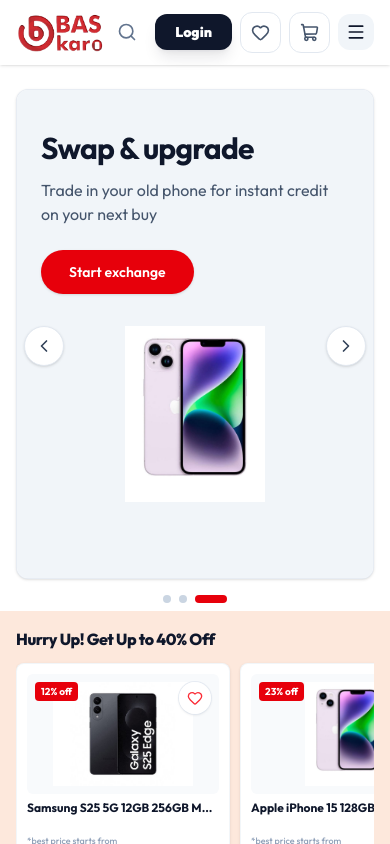
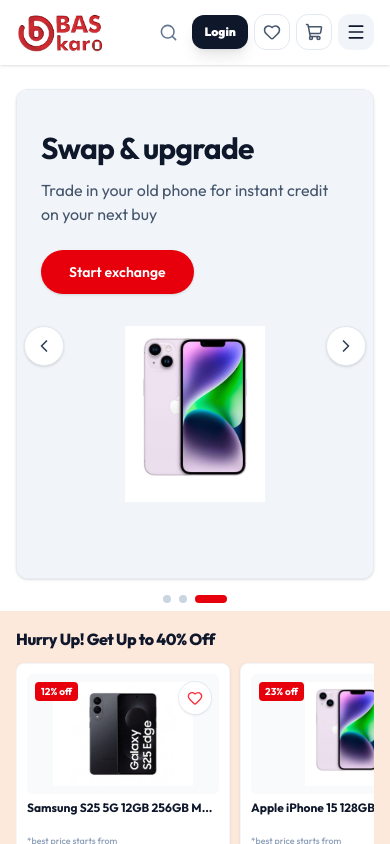
Before and after one commit to shrawani1619/baskaro-frontend, a React (Vite) app: page / in a window 390 px wide. Shown: the top 844 px of the page. Built offline with nearby package versions, Linux system fonts and the light colour scheme.

Commit message:
responsive for all

```diff
--- a/src/components/LandingNavbar.jsx
+++ b/src/components/LandingNavbar.jsx
@@ -142,7 +142,7 @@ export function LandingNavbar() {
 
   return (
     <header className="sticky top-0 z-[100] w-full border-b border-white/10 bg-white/95 shadow-sm backdrop-blur-xl supports-[backdrop-filter]:bg-white/90">
-      <div className="flex h-16 w-full items-center justify-between gap-4 px-4 sm:px-6 lg:h-20 lg:px-12">
+      <div className="flex h-16 w-full items-center justify-between gap-4 px-4 sm:px-6 md:h-20 lg:px-12">
         <div className="flex flex-1 items-center justify-start">
           <Link
             to="/"
@@ -152,12 +152,12 @@ export function LandingNavbar() {
             <img
               src="/logo.png"
               alt="BAS karo"
-              className="h-10 w-auto object-contain object-left sm:h-12 md:h-14 transition-all"
+              className="h-10 w-auto object-contain object-left sm:h-11 md:h-12 lg:h-14 transition-all"
             />
           </Link>
         </div>
 
-        <div className="relative hidden w-full max-w-2xl md:block group">
+        <div className="relative hidden w-full max-w-2xl xl:block group">
           <div className="absolute left-4 top-1/2 -translate-y-1/2 text-slate-400 group-focus-within:text-rose-600 transition-colors">
             <Search size={19} strokeWidth={2.5} />
           </div>
@@ -176,45 +176,45 @@ export function LandingNavbar() {
           </div>
         </div>
 
-        <div className="flex flex-1 items-center justify-end gap-2 md:gap-4">
+        <div className="flex flex-1 items-center justify-end gap-1.5 sm:gap-2 md:gap-3 lg:gap-4">
           <button
             type="button"
-            className="hidden rounded-xl p-2.5 text-slate-500 hover:bg-slate-100 hover:text-slate-900 transition-colors lg:block"
+            className="hidden rounded-xl p-2 text-slate-500 hover:bg-slate-100 hover:text-slate-900 transition-colors lg:block"
           >
-            <Bell size={20} />
+            <Bell size={19} />
           </button>
 
           <button
             type="button"
             onClick={() => setMobileSearchOpen(!mobileSearchOpen)}
-            className="rounded-xl p-2.5 text-slate-500 hover:bg-slate-100 hover:text-slate-900 transition-colors md:hidden"
-            aria-label="Toggle mobile search"
+            className="rounded-xl p-2 text-slate-500 hover:bg-slate-100 hover:text-slate-900 transition-colors xl:hidden"
+            aria-label="Toggle search"
           >
-            <Search size={20} />
+            <Search size={19} />
           </button>
 
           <div className="hidden items-center gap-2 sm:flex">
-            <div className="flex items-center gap-1.5 rounded-xl border border-slate-200 bg-white px-3 py-1.5 text-[13px] font-bold text-slate-700 hover:border-rose-200 hover:bg-rose-50 transition-colors cursor-pointer group">
-              <MapPin size={14} className="text-rose-600 group-hover:scale-110 transition-transform" />
+            <div className="flex items-center gap-1.5 rounded-xl border border-slate-200 bg-white px-2 py-1.5 text-[12px] font-bold text-slate-700 hover:border-rose-200 hover:bg-rose-50 transition-colors cursor-pointer group">
+              <MapPin size={13} className="text-rose-600 group-hover:scale-110 transition-transform" />
               <span>{location}</span>
             </div>
           </div>
 
           <Link
             to="/login"
-            className="rounded-xl bg-slate-900 px-5 py-2 text-sm font-black text-white shadow-lg shadow-slate-900/10 hover:bg-rose-600 hover:shadow-rose-600/20 transition-all hover:scale-105 active:scale-95"
+            className="rounded-xl bg-slate-900 px-3 py-2 text-[12px] font-black text-white shadow-lg shadow-slate-900/10 hover:bg-rose-600 hover:shadow-rose-600/20 transition-all active:scale-95 sm:px-5 sm:text-sm"
           >
             Login
           </Link>
 
           <Link
             to="/wishlist"
-            className="relative rounded-xl border border-slate-200 bg-white p-2.5 text-slate-600 transition hover:border-rose-200 hover:bg-rose-50 hover:text-rose-600"
+            className="relative rounded-xl border border-slate-200 bg-white p-2 text-slate-600 transition hover:border-rose-200 hover:bg-rose-50 hover:text-rose-600 sm:p-2.5"
             aria-label="Open wishlist"
           >
-            <Heart size={19} />
+            <Heart size={18} />
             {wishlistCount > 0 ? (
-              <span className="absolute -right-1.5 -top-1.5 min-w-[18px] rounded-full bg-rose-600 px-1.5 text-center text-[10px] font-black leading-[18px] text-white">
+              <span className="absolute -right-1 -top-1 min-w-[16px] rounded-full bg-rose-600 px-1 text-center text-[9px] font-black leading-[16px] text-white">
                 {wishlistCount}
               </span>
             ) : null}
@@ -222,12 +222,12 @@ export function LandingNavbar() {
 
           <Link
             to="/cart"
-            className="relative rounded-xl border border-slate-200 bg-white p-2.5 text-slate-600 transition hover:border-rose-200 hover:bg-rose-50 hover:text-rose-600"
+            className="relative rounded-xl border border-slate-200 bg-white p-2 text-slate-600 transition hover:border-rose-200 hover:bg-rose-50 hover:text-rose-600 sm:p-2.5"
             aria-label="Open cart"
           >
-            <ShoppingCart size={19} />
+            <ShoppingCart size={18} />
             {cartCount > 0 ? (
-              <span className="absolute -right-1.5 -top-1.5 min-w-[18px] rounded-full bg-slate-900 px-1.5 text-center text-[10px] font-black leading-[18px] text-white">
+              <span className="absolute -right-1 -top-1 min-w-[16px] rounded-full bg-slate-900 px-1 text-center text-[9px] font-black leading-[16px] text-white">
                 {cartCount}
               </span>
             ) : null}
@@ -251,7 +251,7 @@ export function LandingNavbar() {
             initial={{ opacity: 0, y: -10 }}
             animate={{ opacity: 1, y: 0 }}
             exit={{ opacity: 0, y: -10 }}
-            className="absolute inset-x-0 top-full z-[110] border-b border-slate-100 bg-white p-4 shadow-xl md:hidden"
+            className="absolute inset-x-0 top-full z-[110] border-b border-slate-100 bg-white p-4 shadow-xl xl:hidden"
           >
             <div className="relative group">
               <Search className="absolute left-4 top-1/2 -translate-y-1/2 text-slate-400" size={18} />
@@ -267,12 +267,12 @@ export function LandingNavbar() {
       </AnimatePresence>
 
       <nav className="w-full border-t border-slate-100 bg-white hidden md:block">
-        <div className="flex w-full items-center justify-center gap-6 px-4 py-2 sm:px-6 lg:px-12">
+        <div className="flex w-full items-center justify-center gap-2 px-4 py-2 sm:px-6 md:gap-3 lg:gap-5 lg:px-6 xl:gap-8 xl:px-12">
           <div className="relative" data-topnav-dropdown="true">
             <button
               type="button"
               className={[
-                'flex items-center gap-2 px-3 py-2 rounded-lg text-[13px] font-black tracking-tight transition-all',
+                'flex items-center gap-2 px-3 py-2 rounded-lg text-[13px] font-black tracking-tight transition-all whitespace-nowrap',
                 allDropdownOpen
                   ? 'bg-rose-600 text-white shadow-md shadow-rose-600/20'
                   : 'text-slate-600 hover:text-rose-600 hover:bg-rose-50',
@@ -374,12 +374,12 @@ export function LandingNavbar() {
             </AnimatePresence>
           </div>
 
-          <div className="flex items-center gap-1">
+          <div className="flex items-center gap-0.5 md:gap-1 lg:gap-2">
             {[
               { label: 'Home', path: '/' },
               { label: 'Sell Phone', path: '/sell-phone' },
               { label: 'Buy Pre-Owned', path: '/marketplace' },
-                { label: `Wishlist${wishlistCount ? ` (${wishlistCount})` : ''}`, path: '/wishlist' },
+              { label: `Wishlist${wishlistCount ? ` (${wishlistCount})` : ''}`, path: '/wishlist' },
               { label: 'Find New Phone', path: '/find-new-phone' },
               { label: 'Repairs', path: '/repair-phone' },
               { label: 'Store Locator', path: '/nearby-stores' },
@@ -387,7 +387,7 @@ export function LandingNavbar() {
               <Link
                 key={item.label}
                 to={item.path}
-                className="px-4 py-2 text-[13px] font-bold text-slate-600 hover:text-rose-600 hover:bg-rose-50 rounded-lg transition-all tracking-tight"
+                className="px-2 py-2 text-[13px] font-bold text-slate-600 hover:text-rose-600 hover:bg-rose-50 rounded-lg transition-all tracking-tight whitespace-nowrap md:px-2.5 lg:px-3"
               >
                 {item.label}
               </Link>
```
